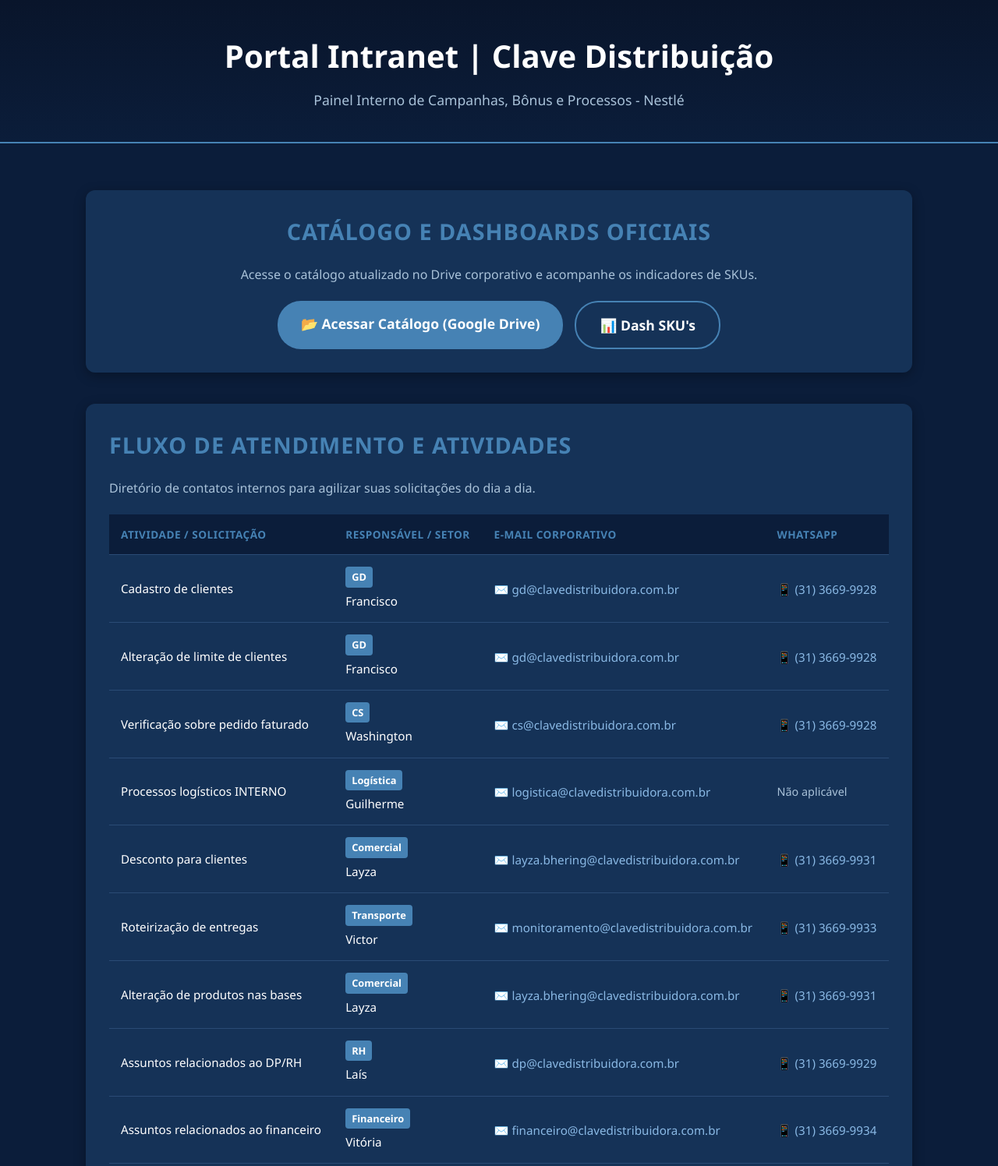
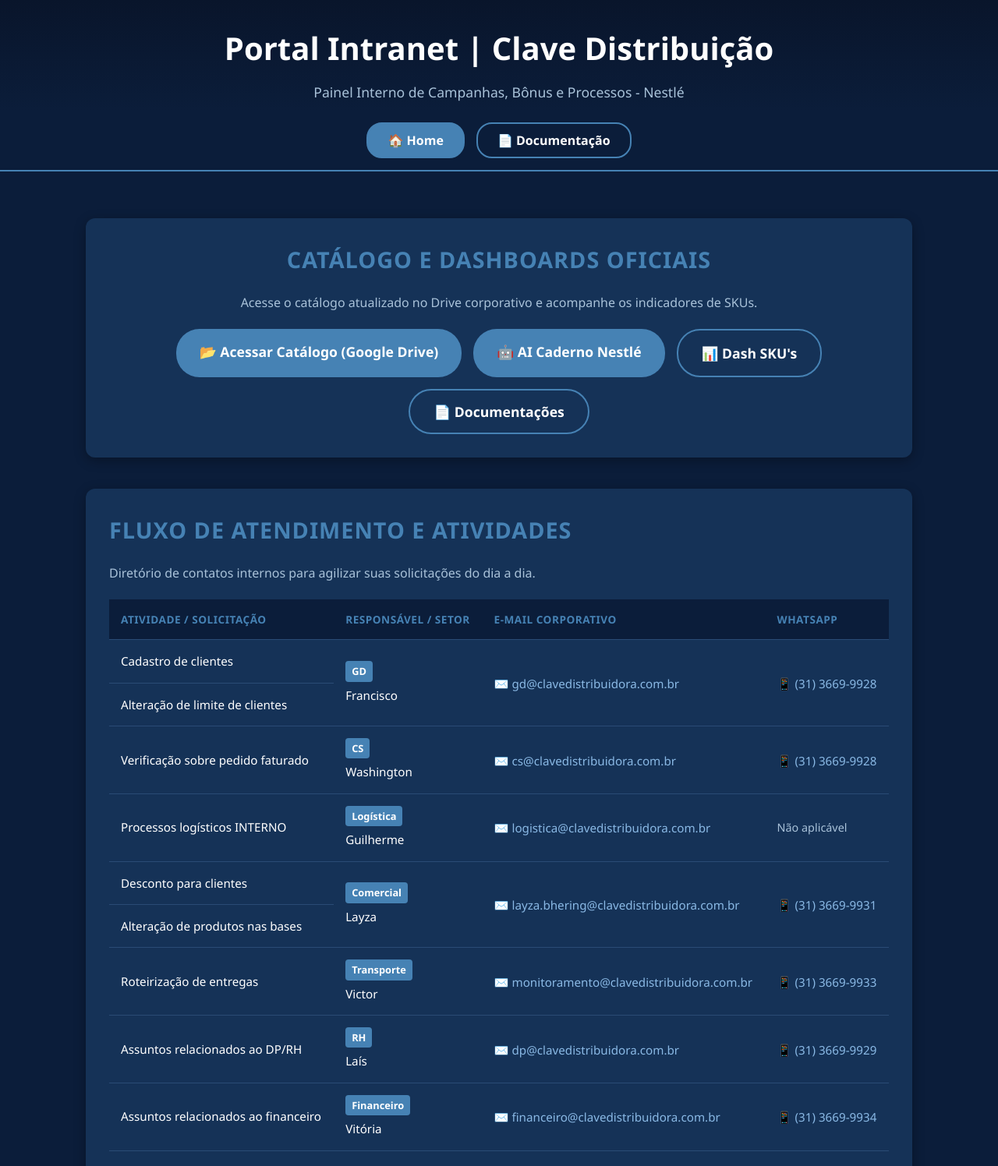
Before and after one commit to comercialClave/IntranetBroker, a plain HTML site: page index.html in a window 1280 px wide. Shown: the top 1496 px of the page at 78% size. Drawn offline with Linux system fonts and the light colour scheme.

Commit message:
Atualização de arquivo

```diff
--- a/index.html
+++ b/index.html
@@ -30,9 +30,8 @@
 
         header {
             text-align: center;
-            padding: 40px 20px;
+            padding: 30px 20px 10px 20px;
             background: linear-gradient(180deg, #09152b 0%, var(--bg-color) 100%);
-            border-bottom: 2px solid var(--highlight);
         }
 
         header h1 {
@@ -43,6 +42,46 @@
         header p {
             color: var(--text-muted);
             font-size: 1.1rem;
+        }
+
+        /* Navegação por Abas */
+        .nav-tabs {
+            display: flex;
+            justify-content: center;
+            gap: 15px;
+            background-color: var(--bg-color);
+            padding: 15px 0;
+            border-bottom: 2px solid var(--highlight);
+        }
+
+        .tab-btn {
+            background: transparent;
+            border: 2px solid var(--highlight);
+            color: var(--text-main);
+            padding: 10px 25px;
+            border-radius: 20px;
+            font-size: 1rem;
+            font-weight: bold;
+            cursor: pointer;
+            transition: all 0.3s ease;
+        }
+
+        .tab-btn:hover {
+            background-color: rgba(70, 130, 180, 0.2);
+        }
+
+        .tab-btn.active {
+            background-color: var(--highlight);
+            color: #fff;
+        }
+
+        /* Controle de Exibição das Abas */
+        .tab-content {
+            display: none;
+        }
+
+        .tab-content.active {
+            display: block;
         }
 
         .container {
@@ -103,6 +142,7 @@
             padding: 15px;
             border-bottom: 1px solid #2a4b75;
             text-align: left;
+            vertical-align: middle;
         }
 
         .fluxo-table th {
@@ -176,6 +216,8 @@
             font-weight: bold;
             font-size: 1.1rem;
             transition: background-color 0.3s;
+            cursor: pointer;
+            border: none;
         }
 
         .btn-catalogo:hover {
@@ -189,6 +231,16 @@
 
         .btn-dash:hover {
             background-color: rgba(70, 130, 180, 0.2);
+        }
+
+        /* Estilização da Aba Documentação */
+        .doc-preview-img {
+            max-width: 100%;
+            height: auto;
+            border-radius: 8px;
+            border: 2px solid var(--highlight);
+            margin: 20px 0;
+            box-shadow: 0 4px 10px rgba(0,0,0,0.5);
         }
 
         /* Rodapé */
@@ -217,7 +269,16 @@
         <p>Painel Interno de Campanhas, Bônus e Processos - Nestlé</p>
     </header>
 
+    <!-- Menu de Navegação por Abas -->
+    <nav class="nav-tabs">
+        <button class="tab-btn active" onclick="openTab('home', event)">🏠 Home</button>
+        <button class="tab-btn" onclick="openTab('documentacao', event)">📄 Documentação</button>
+    </nav>
+
     <div class="container">
+
+        <!-- ================= ABA 1: HOME ================= -->
+        <div id="home" class="tab-content active">
 
             <!-- Seção Catálogo de Vendas e Dashboards -->
             <section id="catalogo" class="catalogo-container">
@@ -228,7 +289,10 @@
 
                 <div class="botoes-container">
                     <a href="https://drive.google.com/file/d/13qzuFq_Irb4EXlHS2XT-L2w4SBOQ2Ps5/view?usp=drive_link" target="_blank" class="btn-catalogo">📂 Acessar Catálogo (Google Drive)</a>
+                    <a href="https://gemini.google.com/gem/16BnAhE2HL8WfeT3VlkSNfeiJsP_sVTRQ?usp=sharing" target="_blank" class="btn-catalogo">🤖 AI Caderno Nestlé</a>
                     <a href="https://datastudio.google.com/reporting/8ce3e64d-e554-4764-abc8-f3fb9b9c7a35" target="_blank" class="btn-catalogo btn-dash">📊 Dash SKU's</a>
+                    <!-- Este botão direciona diretamente para a aba Documentação -->
+                    <button onclick="openTab('documentacao')" class="btn-catalogo btn-dash">📄 Documentações</button>
                 </div>
             </section>
 
@@ -248,54 +312,61 @@
                             </tr>
                         </thead>
                         <tbody>
+                            <!-- Agrupamento GD -->
                             <tr>
                                 <td>Cadastro de clientes</td>
-                            <td><span class="tag-setor">GD</span><br>Francisco</td>
-                            <td><a href="mailto:gd@clavedistribuidora.com.br">✉️ gd@clavedistribuidora.com.br</a></td>
-                            <td><a href="https://wa.me/553136699928" target="_blank">📱 (31) 3669-9928</a></td>
+                                <td rowspan="2"><span class="tag-setor">GD</span><br>Francisco</td>
+                                <td rowspan="2"><a href="mailto:gd@clavedistribuidora.com.br">✉️ gd@clavedistribuidora.com.br</a></td>
+                                <td rowspan="2"><a href="https://wa.me/553136699928" target="_blank">📱 (31) 3669-9928</a></td>
                             </tr>
                             <tr>
                                 <td>Alteração de limite de clientes</td>
-                            <td><span class="tag-setor">GD</span><br>Francisco</td>
-                            <td><a href="mailto:gd@clavedistribuidora.com.br">✉️ gd@clavedistribuidora.com.br</a></td>
-                            <td><a href="https://wa.me/553136699928" target="_blank">📱 (31) 3669-9928</a></td>
                             </tr>
+
+                            <!-- CS -->
                             <tr>
                                 <td>Verificação sobre pedido faturado</td>
                                 <td><span class="tag-setor">CS</span><br>Washington</td>
                                 <td><a href="mailto:cs@clavedistribuidora.com.br">✉️ cs@clavedistribuidora.com.br</a></td>
                                 <td><a href="https://wa.me/553136699928" target="_blank">📱 (31) 3669-9928</a></td>
                             </tr>
+
+                            <!-- Logística -->
                             <tr>
                                 <td>Processos logísticos INTERNO</td>
                                 <td><span class="tag-setor">Logística</span><br>Guilherme</td>
                                 <td><a href="mailto:logistica@clavedistribuidora.com.br">✉️ logistica@clavedistribuidora.com.br</a></td>
                                 <td><span style="color: var(--text-muted); font-size: 0.9rem;">Não aplicável</span></td>
                             </tr>
+
+                            <!-- Agrupamento Comercial (Layza) -->
                             <tr>
                                 <td>Desconto para clientes</td>
-                            <td><span class="tag-setor">Comercial</span><br>Layza </td>
-                            <td><a href="mailto:layza.bhering@clavedistribuidora.com.br">✉️ layza.bhering@clavedistribuidora.com.br</a></td>
-                            <td><a href="https://wa.me/553136699931" target="_blank">📱 (31) 3669-9931</a></td>
+                                <td rowspan="2"><span class="tag-setor">Comercial</span><br>Layza</td>
+                                <td rowspan="2"><a href="mailto:layza.bhering@clavedistribuidora.com.br">✉️ layza.bhering@clavedistribuidora.com.br</a></td>
+                                <td rowspan="2"><a href="https://wa.me/553136699931" target="_blank">📱 (31) 3669-9931</a></td>
                             </tr>
+                            <tr>
+                                <td>Alteração de produtos nas bases</td>
+                            </tr>
+
+                            <!-- Transporte -->
                             <tr>
                                 <td>Roteirização de entregas</td>
                                 <td><span class="tag-setor">Transporte</span><br>Victor</td>
                                 <td><a href="mailto:monitoramento@clavedistribuidora.com.br">✉️ monitoramento@clavedistribuidora.com.br</a></td>
                                 <td><a href="https://wa.me/553136699933" target="_blank">📱 (31) 3669-9933</a></td>
                             </tr>
-                        <tr>
-                            <td>Alteração de produtos nas bases</td>
-                            <td><span class="tag-setor">Comercial</span><br>Layza </td>
-                            <td><a href="mailto:layza.bhering@clavedistribuidora.com.br">✉️ layza.bhering@clavedistribuidora.com.br</a></td>
-                            <td><a href="https://wa.me/553136699931" target="_blank">📱 (31) 3669-9931</a></td>
-                        </tr>
+
+                            <!-- RH -->
                             <tr>
                                 <td>Assuntos relacionados ao DP/RH</td>
-                            <td><span class="tag-setor">RH</span><br>Laís </td>
+                                <td><span class="tag-setor">RH</span><br>Laís</td>
                                 <td><a href="mailto:dp@clavedistribuidora.com.br">✉️ dp@clavedistribuidora.com.br</a></td>
                                 <td><a href="https://wa.me/553136699929" target="_blank">📱 (31) 3669-9929</a></td>
                             </tr>
+
+                            <!-- Financeiro -->
                             <tr>
                                 <td>Assuntos relacionados ao financeiro</td>
                                 <td><span class="tag-setor">Financeiro</span><br>Vitória</td>
@@ -343,6 +414,32 @@
 
         </div>
 
+        <!-- ================= ABA 2: DOCUMENTAÇÃO ================= -->
+        <div id="documentacao" class="tab-content">
+            <section class="catalogo-container">
+                <h2>Documentação Oficial</h2>
+                <p style="color: var(--text-muted);">
+                    Consulte os manuais, políticas e guias de processos da Clave Distribuição.
+                </p>
+
+                <!-- IMAGEM ILUSTRATIVA / INFORMATIVA -->
+                <!-- Substitua o 'src' abaixo pela URL ou caminho da sua imagem -->
+                <div>
+                    <img src="./FLUXOGRAMA DE INDENIZAÇÃO (COMERCIAL).png">
+                </div>
+
+                <!-- LINK DO DRIVE ABAIXO DA IMAGEM -->
+                <div class="botoes-container">
+                    <!-- Substitua o href abaixo pelo Link do seu Drive de Documentação -->
+                    <a href="https://drive.google.com/drive/folders/1t4mY7ZlaNykUKvTMtyWmsDFu75SG6AXk" target="_blank" class="btn-catalogo">
+                        📂 Acessar Pastas de Documentação (Google Drive)
+                    </a>
+                </div>
+            </section>
+        </div>
+
+    </div>
+
     <!-- Efeito de onda no rodapé -->
     <div class="wave-container">
         <svg viewBox="0 0 1440 200" xmlns="http://www.w3.org/2000/svg">
@@ -356,5 +453,33 @@
         <p>&copy; 2026 Clave Distribuição | Intranet Oficial. Todos os direitos reservados.</p>
     </footer>
 
+    <!-- Script JS para alternar as abas -->
+    <script>
+        function openTab(tabId, event) {
+            // Esconde todas as abas
+            const contents = document.querySelectorAll('.tab-content');
+            contents.forEach(content => content.classList.remove('active'));
+
+            // Remove classe 'active' de todos os botões do menu
+            const buttons = document.querySelectorAll('.tab-btn');
+            buttons.forEach(btn => btn.classList.remove('active'));
+
+            // Exibe a aba desejada
+            document.getElementById(tabId).classList.add('active');
+
+            // Atualiza o botão ativo no menu
+            if (event) {
+                event.currentTarget.classList.add('active');
+            } else {
+                // Caso seja acionado por um botão dentro da página
+                const targetBtn = Array.from(buttons).find(btn => btn.getAttribute('onclick').includes(tabId));
+                if (targetBtn) targetBtn.classList.add('active');
+            }
+
+            // Rola suavemente até o topo do conteúdo
+            window.scrollTo({ top: 0, behavior: 'smooth' });
+        }
+    </script>
+
 </body>
 </html>
```
Also changed, not shown: 1 other file. Lines whose indentation alone changed are shown as unchanged.
